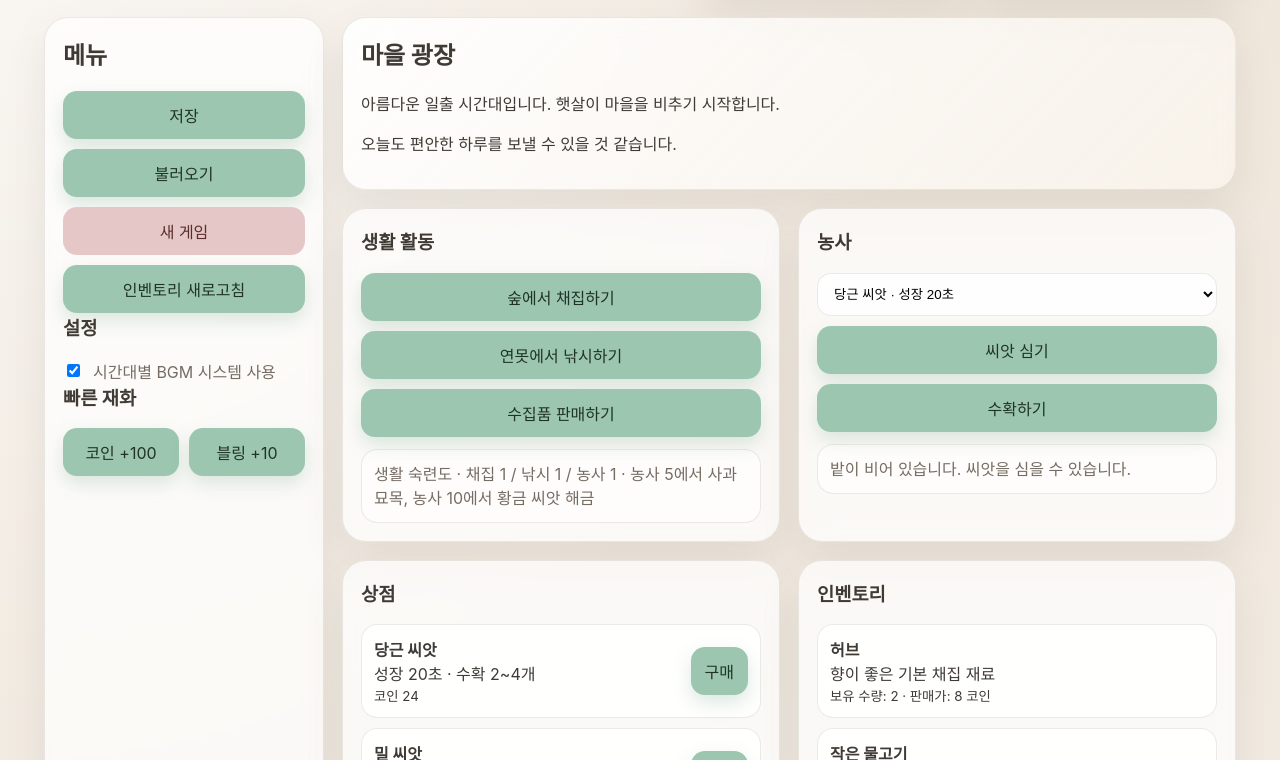
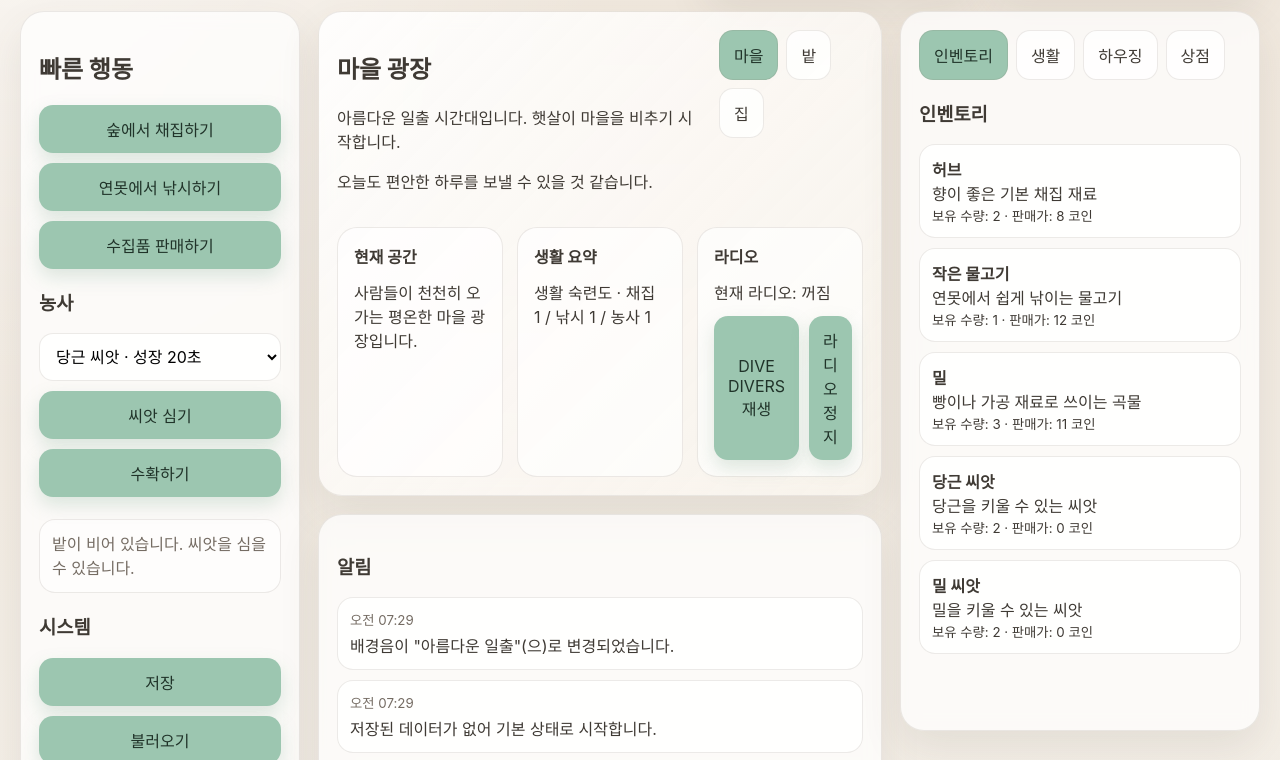
Before and after one commit to cometodlite/project_hw-dev, a plain HTML site: page index.html in a window 1280 px wide. Shown: the part 203-963 px from the top of the page. Drawn offline with Linux system fonts and the light colour scheme.

Commit message:
Add files via upload

```diff
--- a/index.html
+++ b/index.html
@@ -12,7 +12,7 @@
       <div>
         <p class="eyebrow">Healing World</p>
         <h1>PROJECT: HW</h1>
-        <p class="subtitle">힐링 생활형 RPG 웹게임 프로토타입</p>
+        <p class="subtitle">단일 화면 대시보드형 힐링 생활형 RPG 프로토타입</p>
       </div>
 
       <div class="status-grid">
@@ -35,14 +35,29 @@
       </div>
     </header>
 
-    <main class="main-grid">
-      <aside class="sidebar card">
-        <h2>메뉴</h2>
+    <main class="dashboard-grid">
+      <aside class="left-panel card">
+        <h2>빠른 행동</h2>
+        <div class="stack">
+          <button id="btn-gather">숲에서 채집하기</button>
+          <button id="btn-fish">연못에서 낚시하기</button>
+          <button id="btn-sell-all">수집품 판매하기</button>
+        </div>
+
+        <h3>농사</h3>
+        <div class="stack">
+          <select id="farm-seed-select"></select>
+          <button id="btn-plant-seed">씨앗 심기</button>
+          <button id="btn-farm-harvest">수확하기</button>
+          <div id="farm-status" class="mini-note">밭 상태를 불러오는 중입니다.</div>
+        </div>
+
+        <h3>시스템</h3>
         <div class="stack">
           <button id="btn-save">저장</button>
           <button id="btn-load">불러오기</button>
+          <button id="btn-open-inventory">인벤토리 새로고침</button>
           <button id="btn-reset" class="danger">새 게임</button>
-          <button id="btn-open-inventory">인벤토리 새로고침</button>
         </div>
 
         <h3>설정</h3>
@@ -51,89 +66,91 @@
           <span>시간대별 BGM 시스템 사용</span>
         </label>
 
-        <h3>빠른 재화</h3>
         <div class="grid-2">
           <button id="btn-add-coin">코인 +100</button>
           <button id="btn-add-bling">블링 +10</button>
         </div>
       </aside>
 
-      <section class="content">
+      <section class="center-panel">
         <section class="hero card">
-          <h2>마을 광장</h2>
+          <div class="hero-top">
+            <div>
+              <h2 id="scene-title">마을 광장</h2>
               <p id="time-period-text">시간대를 불러오는 중입니다.</p>
               <p id="weather-text">오늘도 편안한 하루를 보낼 수 있을 것 같습니다.</p>
+            </div>
+            <div class="view-switch">
+              <button class="tab-button active" data-view="town">마을</button>
+              <button class="tab-button" data-view="farm">밭</button>
+              <button class="tab-button" data-view="home">집</button>
+            </div>
+          </div>
+          <div id="scene-visual" class="scene-visual">
+            <div class="scene-card">
+              <strong>현재 공간</strong>
+              <div id="scene-description">사람들이 천천히 오가는 평온한 마을 광장입니다.</div>
+            </div>
+            <div class="scene-card">
+              <strong>생활 요약</strong>
+              <div id="life-summary">생활 숙련도 정보를 불러오는 중입니다.</div>
+            </div>
+            <div class="scene-card">
+              <strong>라디오</strong>
+              <div id="radio-track-title">현재 라디오: 꺼짐</div>
+              <div class="grid-2">
+                <button id="btn-radio-play">DIVE DIVERS 재생</button>
+                <button id="btn-radio-stop">라디오 정지</button>
+              </div>
+            </div>
+          </div>
         </section>
 
-        <section class="actions-grid">
-          <article class="card">
-            <h3>생활 활동</h3>
-            <div class="stack">
-              <button id="btn-gather">숲에서 채집하기</button>
-              <button id="btn-fish">연못에서 낚시하기</button>
-              <button id="btn-sell-all">수집품 판매하기</button>
+        <section class="bottom-log card">
+          <h3>알림</h3>
+          <div id="log-list" class="log-list"></div>
+        </section>
+      </section>
+
+      <aside class="right-panel card">
+        <div class="tab-row">
+          <button class="side-tab active" data-side-tab="inventory">인벤토리</button>
+          <button class="side-tab" data-side-tab="life">생활</button>
+          <button class="side-tab" data-side-tab="housing">하우징</button>
+          <button class="side-tab" data-side-tab="shop">상점</button>
         </div>
-            <div class="mini-note" id="life-summary">생활 숙련도 정보를 불러오는 중입니다.</div>
-          </article>
 
-          <article class="card">
-            <h3>농사</h3>
-            <div class="stack">
-              <select id="farm-seed-select"></select>
-              <button id="btn-plant-seed">씨앗 심기</button>
-              <button id="btn-farm-harvest">수확하기</button>
-            </div>
-            <div id="farm-status" class="mini-note">밭 상태를 불러오는 중입니다.</div>
-            <button id="btn-farm" style="display:none;" aria-hidden="true" tabindex="-1">legacy</button>
-          </article>
-
-          <article class="card">
-            <h3>상점</h3>
-            <div id="shop-list" class="stack"></div>
-          </article>
-
-          <article class="card">
+        <section class="side-panel active" data-side-panel="inventory">
           <h3>인벤토리</h3>
           <div id="inventory-list" class="inventory-list"></div>
-          </article>
+        </section>
 
-          <article class="card">
+        <section class="side-panel" data-side-panel="life">
           <h3>활동 기록</h3>
           <div id="activity-list" class="inventory-list"></div>
-          </article>
+        </section>
 
-          <article class="card">
+        <section class="side-panel" data-side-panel="housing">
           <h3>하우징</h3>
           <div id="housing-slots" class="housing-grid"></div>
           <div class="stack">
             <select id="housing-item-select"></select>
             <div class="grid-2">
-                <button id="btn-place-slot-1">1번 칸에 배치</button>
-                <button id="btn-place-slot-2">2번 칸에 배치</button>
-                <button id="btn-place-slot-3">3번 칸에 배치</button>
-                <button id="btn-place-slot-4">4번 칸에 배치</button>
+              <button id="btn-place-slot-1">1번 칸</button>
+              <button id="btn-place-slot-2">2번 칸</button>
+              <button id="btn-place-slot-3">3번 칸</button>
+              <button id="btn-place-slot-4">4번 칸</button>
             </div>
             <button id="btn-clear-housing">배치 초기화</button>
           </div>
           <div id="housing-summary" class="mini-note">집 안이 비어 있습니다.</div>
-          </article>
         </section>
 
-        <section class="card">
-          <h3>HW 라디오</h3>
-          <p>특별 곡을 직접 재생할 수 있는 라디오 시스템입니다.</p>
-          <p id="radio-track-title">현재 라디오: 꺼짐</p>
-          <div class="grid-2">
-            <button id="btn-radio-play">DIVE DIVERS 재생</button>
-            <button id="btn-radio-stop">라디오 정지</button>
-          </div>
+        <section class="side-panel" data-side-panel="shop">
+          <h3>상점</h3>
+          <div id="shop-list" class="stack"></div>
         </section>
-
-        <section class="card">
-          <h3>알림</h3>
-          <div id="log-list" class="log-list"></div>
-        </section>
-      </section>
+      </aside>
     </main>
   </div>
 
--- a/js/ui.js
+++ b/js/ui.js
@@ -21,6 +21,23 @@ import {
 } from "./housing.js";
 
 const el = {};
+let currentScene = "town";
+let currentSideTab = "inventory";
+
+const SCENE_META = {
+  town: {
+    title: "마을 광장",
+    description: "사람들이 천천히 오가는 평온한 마을 광장입니다."
+  },
+  farm: {
+    title: "조용한 밭",
+    description: "씨앗을 심고 수확을 기다리는 작은 밭입니다."
+  },
+  home: {
+    title: "아늑한 집",
+    description: "가구를 배치하고 쉬어갈 수 있는 개인 공간입니다."
+  }
+};
 
 export function initUI() {
   el.currentTime = document.getElementById("current-time");
@@ -40,17 +57,21 @@ export function initUI() {
   el.housingSlots = document.getElementById("housing-slots");
   el.housingItemSelect = document.getElementById("housing-item-select");
   el.housingSummary = document.getElementById("housing-summary");
+  el.sceneTitle = document.getElementById("scene-title");
+  el.sceneDescription = document.getElementById("scene-description");
 
   populateSeedSelect();
   populateHousingItemSelect(el.housingItemSelect);
+  syncSceneButtons();
+  syncSideTabs();
 }
 
 function populateSeedSelect() {
   if (!el.farmSeedSelect) return;
   const seeds = getSeedItems();
-  el.farmSeedSelect.innerHTML = seeds.map((seed) =>
-    `<option value="${seed.id}">${seed.name} · 성장 ${seed.growthSeconds}초</option>`
-  ).join("");
+  el.farmSeedSelect.innerHTML = seeds.length
+    ? seeds.map((seed) => `<option value="${seed.id}">${seed.name} · 성장 ${seed.growthSeconds}초</option>`).join("")
+    : '<option value="">사용 가능한 씨앗이 없습니다</option>';
 }
 
 function refreshHousingUI() {
@@ -67,11 +88,47 @@ function bindHousingPlacementButton(buttonId, slotIndex) {
   button.addEventListener("click", () => {
     const result = placeHousingItem(slotIndex, el.housingItemSelect?.value);
     addLog(result.message);
+    currentScene = "home";
+    currentSideTab = "housing";
     renderAll();
   });
 }
 
+function syncSceneButtons() {
+  document.querySelectorAll("[data-view]").forEach((button) => {
+    button.classList.toggle("active", button.dataset.view === currentScene);
+  });
+}
+
+function syncSideTabs() {
+  document.querySelectorAll(".side-tab").forEach((button) => {
+    button.classList.toggle("active", button.dataset.sideTab === currentSideTab);
+  });
+  document.querySelectorAll(".side-panel").forEach((panel) => {
+    panel.classList.toggle("active", panel.dataset.sidePanel === currentSideTab);
+  });
+}
+
 export function bindUIEvents() {
+  document.querySelectorAll("[data-view]").forEach((button) => {
+    button.addEventListener("click", () => {
+      currentScene = button.dataset.view;
+      if (currentScene === "farm") currentSideTab = "life";
+      if (currentScene === "home") currentSideTab = "housing";
+      syncSceneButtons();
+      syncSideTabs();
+      renderAll();
+    });
+  });
+
+  document.querySelectorAll(".side-tab").forEach((button) => {
+    button.addEventListener("click", () => {
+      currentSideTab = button.dataset.sideTab;
+      syncSideTabs();
+      renderAll();
+    });
+  });
+
   document.getElementById("btn-save")?.addEventListener("click", () => {
     saveGame();
     renderAll();
@@ -93,13 +150,12 @@ export function bindUIEvents() {
     renderAll();
   });
 
-  const inventoryButton = document.getElementById("btn-open-inventory");
-  if (inventoryButton) {
-    inventoryButton.addEventListener("click", () => {
-      addLog("인벤토리를 확인했습니다.");
-      renderAll();
-    });
-  }
+  document.getElementById("btn-open-inventory")?.addEventListener("click", () => {
+    currentSideTab = "inventory";
+    syncSideTabs();
+    addLog("인벤토리를 확인했습니다.");
+    renderAll();
+  });
 
   document.getElementById("btn-add-coin")?.addEventListener("click", () => {
     updateCurrency({ coin: 100 });
@@ -114,15 +170,19 @@ export function bindUIEvents() {
   });
 
   document.getElementById("btn-gather")?.addEventListener("click", () => {
+    currentScene = "town";
     const reward = gatherReward();
     addLog(`채집 성공: ${reward.label} ${reward.amount}개 (${reward.rarity === "rare" ? "희귀" : "일반"})`);
     populateSeedSelect();
+    syncSceneButtons();
     renderAll();
   });
 
   document.getElementById("btn-fish")?.addEventListener("click", () => {
+    currentScene = "town";
     const reward = fishReward();
     addLog(`낚시 성공: ${reward.label} ${reward.amount}개 (${reward.rarity === "rare" ? "희귀" : "일반"})`);
+    syncSceneButtons();
     renderAll();
   });
 
@@ -137,21 +197,29 @@ export function bindUIEvents() {
   });
 
   document.getElementById("btn-plant-seed")?.addEventListener("click", () => {
+    currentScene = "farm";
     const result = plantSeed(el.farmSeedSelect?.value);
     addLog(result.message);
+    syncSceneButtons();
     renderAll();
   });
 
   document.getElementById("btn-farm-harvest")?.addEventListener("click", () => {
+    currentScene = "farm";
     const result = harvestFarm();
     addLog(result.message);
     populateSeedSelect();
+    syncSceneButtons();
     renderAll();
   });
 
   document.getElementById("btn-clear-housing")?.addEventListener("click", () => {
+    currentScene = "home";
+    currentSideTab = "housing";
     const result = clearHousingSlots();
     addLog(result.message);
+    syncSceneButtons();
+    syncSideTabs();
     renderAll();
   });
 
@@ -194,6 +262,12 @@ function renderActivityStats() {
   `;
 }
 
+function renderScene() {
+  const scene = SCENE_META[currentScene] || SCENE_META.town;
+  if (el.sceneTitle) el.sceneTitle.textContent = scene.title;
+  if (el.sceneDescription) el.sceneDescription.textContent = scene.description;
+}
+
 export function renderStatus() {
   el.currentTime.textContent = state.ui.currentTime || "--:--";
   el.coinValue.textContent = `${state.player.coin}`;
@@ -206,7 +280,7 @@ export function renderStatus() {
 
   const life = state.player.lifeSkills;
   if (el.lifeSummary) {
-    el.lifeSummary.textContent = `생활 숙련도 · 채집 ${life.gathering} / 낚시 ${life.fishing} / 농사 ${life.farming} · 농사 5에서 사과 묘목, 농사 10에서 황금 씨앗 해금`;
+    el.lifeSummary.textContent = `생활 숙련도 · 채집 ${life.gathering} / 낚시 ${life.fishing} / 농사 ${life.farming}`;
   }
 
   if (el.farmStatus) {
@@ -220,12 +294,14 @@ export function renderStatus() {
       : "현재 라디오: 꺼짐";
   }
 
+  renderScene();
   refreshHousingUI();
+  syncSceneButtons();
+  syncSideTabs();
 }
 
 export function renderLog() {
   el.logList.innerHTML = "";
-
   for (const row of state.player.log) {
     const item = document.createElement("div");
     item.className = "log-item";
--- a/style.css
+++ b/style.css
@@ -21,9 +21,7 @@ body {
   color: var(--text);
 }
 
-button, textarea, input {
-  font: inherit;
-}
+button, textarea, input, select { font: inherit; }
 
 button {
   border: 0;
@@ -32,52 +30,34 @@ button {
   background: var(--accent);
   color: #203329;
   cursor: pointer;
-  transition: transform 0.15s ease, opacity 0.15s ease, background 0.2s ease;
+  transition: transform 0.15s ease, background 0.2s ease;
   box-shadow: 0 8px 18px rgba(124, 168, 145, 0.25);
 }
 button:hover { transform: translateY(-1px); background: var(--accent-strong); }
 button:active { transform: translateY(0); }
 button.danger { background: #e5c7c7; color: #5a2d2d; box-shadow: none; }
 
-textarea {
+select {
   width: 100%;
   border-radius: 14px;
   border: 1px solid var(--border);
   padding: 12px;
   background: rgba(255,255,255,0.85);
-  resize: vertical;
-  min-height: 160px;
 }
 
-#app {
-  max-width: 1240px;
-  margin: 0 auto;
-  padding: 24px;
-}
+#app { max-width: 1440px; margin: 0 auto; padding: 20px; }
 
 .topbar {
   display: grid;
   grid-template-columns: 1.2fr 1fr;
   gap: 18px;
   align-items: end;
-  margin-bottom: 20px;
+  margin-bottom: 18px;
 }
 
-.eyebrow {
-  margin: 0 0 8px;
-  color: var(--muted);
-  font-size: 0.95rem;
-}
-
-h1 {
-  margin: 0;
-  font-size: clamp(2rem, 4vw, 3rem);
-}
-
-.subtitle {
-  margin: 8px 0 0;
-  color: var(--muted);
-}
+.eyebrow { margin: 0 0 8px; color: var(--muted); font-size: 0.95rem; }
+h1 { margin: 0; font-size: clamp(2rem, 4vw, 3rem); }
+.subtitle { margin: 8px 0 0; color: var(--muted); }
 
 .status-grid {
   display: grid;
@@ -93,10 +73,7 @@ h1 {
   border-radius: 24px;
 }
 
-.status-card {
-  padding: 14px 16px;
-}
-
+.status-card { padding: 14px 16px; }
 .status-card .label {
   display: block;
   font-size: 0.85rem;
@@ -104,100 +81,103 @@ h1 {
   margin-bottom: 8px;
 }
 
-.main-grid {
+.dashboard-grid {
   display: grid;
-  grid-template-columns: 280px 1fr;
+  grid-template-columns: 280px minmax(420px, 1fr) 360px;
   gap: 18px;
+  align-items: start;
 }
 
-.sidebar, .content {
-  min-width: 0;
-}
-
-.card {
-  padding: 18px;
-}
-
-.stack {
-  display: grid;
-  gap: 10px;
-}
-
-.grid-2 {
-  display: grid;
-  grid-template-columns: 1fr 1fr;
-  gap: 10px;
-}
+.card { padding: 18px; }
+.stack { display: grid; gap: 10px; }
+.grid-2 { display: grid; grid-template-columns: 1fr 1fr; gap: 10px; }
 
 .toggle {
   display: flex;
   gap: 10px;
   align-items: center;
   color: var(--muted);
+  margin-bottom: 12px;
 }
 
 .hero {
   margin-bottom: 18px;
+  min-height: 420px;
   background:
-    linear-gradient(135deg, rgba(255,255,255,0.88), rgba(250,245,238,0.75)),
-    url("./assets/images/backgrounds/.gitkeep");
+    linear-gradient(135deg, rgba(255,255,255,0.88), rgba(250,245,238,0.75));
 }
 
-.actions-grid {
-  display: grid;
-  grid-template-columns: repeat(2, minmax(280px, 1fr));
-  gap: 18px;
+.hero-top {
+  display: flex;
+  justify-content: space-between;
+  gap: 16px;
+  align-items: start;
   margin-bottom: 18px;
 }
 
-.inventory-list {
-  display: grid;
-  gap: 10px;
+.view-switch, .tab-row {
+  display: flex;
+  gap: 8px;
+  flex-wrap: wrap;
 }
 
+.tab-button, .side-tab {
+  background: rgba(255,255,255,0.8);
+  color: var(--text);
+  box-shadow: none;
+  border: 1px solid var(--border);
+}
+
+.tab-button.active, .side-tab.active {
+  background: var(--accent);
+  color: #203329;
+}
+
+.scene-visual {
+  display: grid;
+  grid-template-columns: repeat(3, minmax(160px, 1fr));
+  gap: 14px;
+}
+
+.scene-card {
+  min-height: 220px;
+  border-radius: 20px;
+  background: rgba(255,255,255,0.66);
+  border: 1px solid var(--border);
+  padding: 16px;
+  display: grid;
+  align-content: start;
+  gap: 12px;
+}
+
+.right-panel { min-height: 720px; }
+.side-panel { display: none; margin-top: 14px; }
+.side-panel.active { display: block; }
+
+.inventory-list { display: grid; gap: 10px; }
 .inventory-item, .shop-item, .log-item {
   background: var(--panel-strong);
   border: 1px solid var(--border);
   border-radius: 16px;
   padding: 12px;
 }
-
 .shop-item {
   display: flex;
   justify-content: space-between;
   align-items: center;
   gap: 12px;
 }
-
 .log-list {
   display: grid;
   gap: 10px;
-  max-height: 220px;
+  max-height: 260px;
   overflow: auto;
 }
-
 .log-item small {
   display: block;
   color: var(--muted);
   margin-bottom: 4px;
 }
-
-h2, h3 {
-  margin-top: 0;
-}
-
-@media (max-width: 960px) {
-  .topbar,
-  .main-grid,
-  .actions-grid {
-    grid-template-columns: 1fr;
-  }
-
-  #app {
-    padding: 16px;
-  }
-}
-
 
 .mini-note {
   margin-top: 12px;
@@ -207,14 +187,6 @@ h2, h3 {
   border: 1px solid var(--border);
   color: var(--muted);
   line-height: 1.5;
-}
-
-select {
-  width: 100%;
-  border-radius: 14px;
-  border: 1px solid var(--border);
-  padding: 12px;
-  background: rgba(255,255,255,0.85);
 }
 
 .stat-row {
@@ -227,14 +199,12 @@ select {
   border: 1px solid var(--border);
 }
 
-
 .housing-grid {
   display: grid;
   grid-template-columns: repeat(2, minmax(120px, 1fr));
   gap: 12px;
   margin-bottom: 12px;
 }
-
 .housing-slot {
   min-height: 110px;
   border-radius: 18px;
@@ -245,12 +215,36 @@ select {
   align-content: space-between;
   gap: 8px;
 }
+.housing-empty { color: var(--muted); font-size: 0.9rem; }
 
-.housing-slot strong {
-  font-size: 0.95rem;
+.bottom-log { min-height: 220px; }
+
+.left-panel, .right-panel, .center-panel { min-width: 0; }
+
+@media (max-width: 1180px) {
+  .dashboard-grid {
+    grid-template-columns: 1fr;
+  }
+  .topbar {
+    grid-template-columns: 1fr;
+  }
+  .scene-visual {
+    grid-template-columns: 1fr;
+  }
+  .right-panel {
+    min-height: 0;
+  }
 }
 
-.housing-empty {
-  color: var(--muted);
-  font-size: 0.9rem;
+@media (max-width: 700px) {
+  #app { padding: 14px; }
+  .status-grid {
+    grid-template-columns: 1fr 1fr;
+  }
+  .hero-top {
+    flex-direction: column;
+  }
+  .grid-2, .housing-grid {
+    grid-template-columns: 1fr;
+  }
 }
```
Also changed, not shown: README.md. Lines whose indentation alone changed are shown as unchanged.
